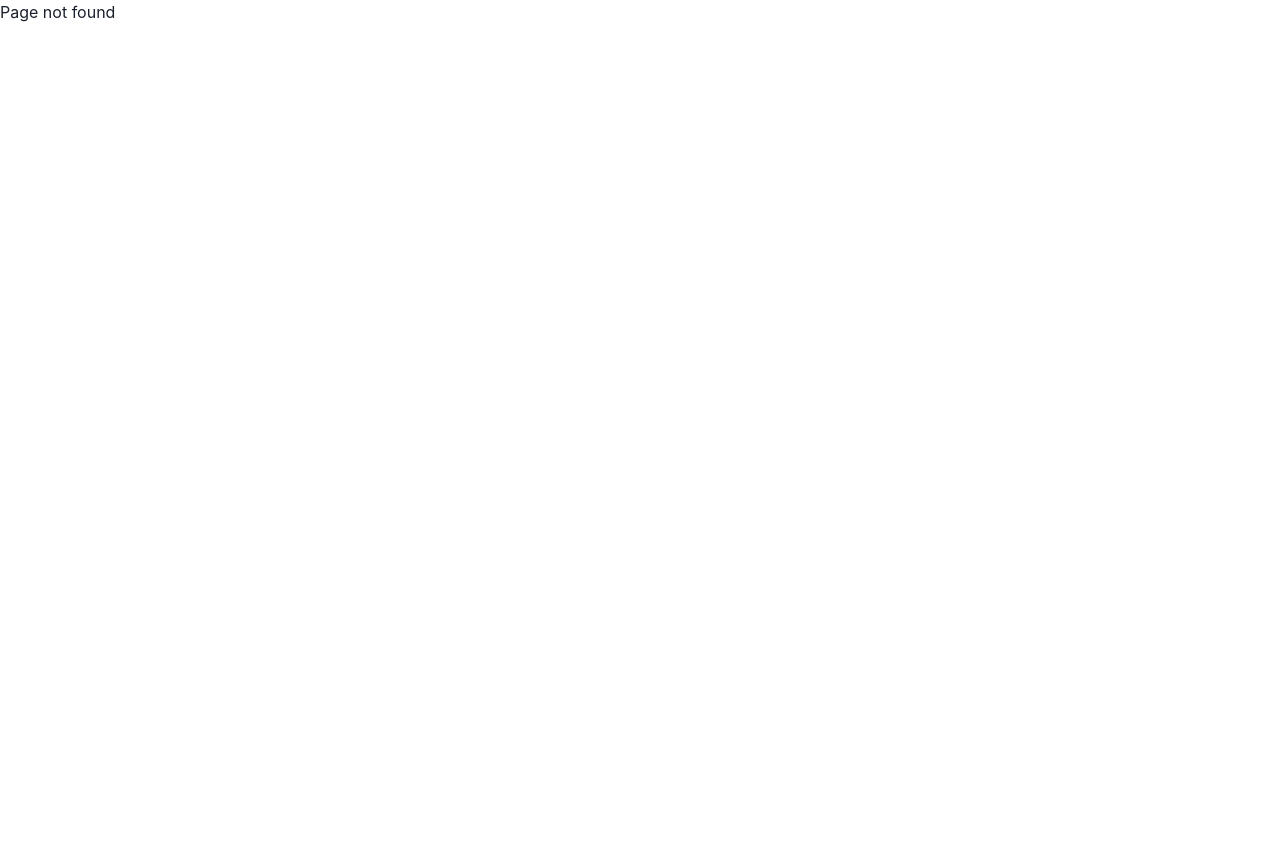
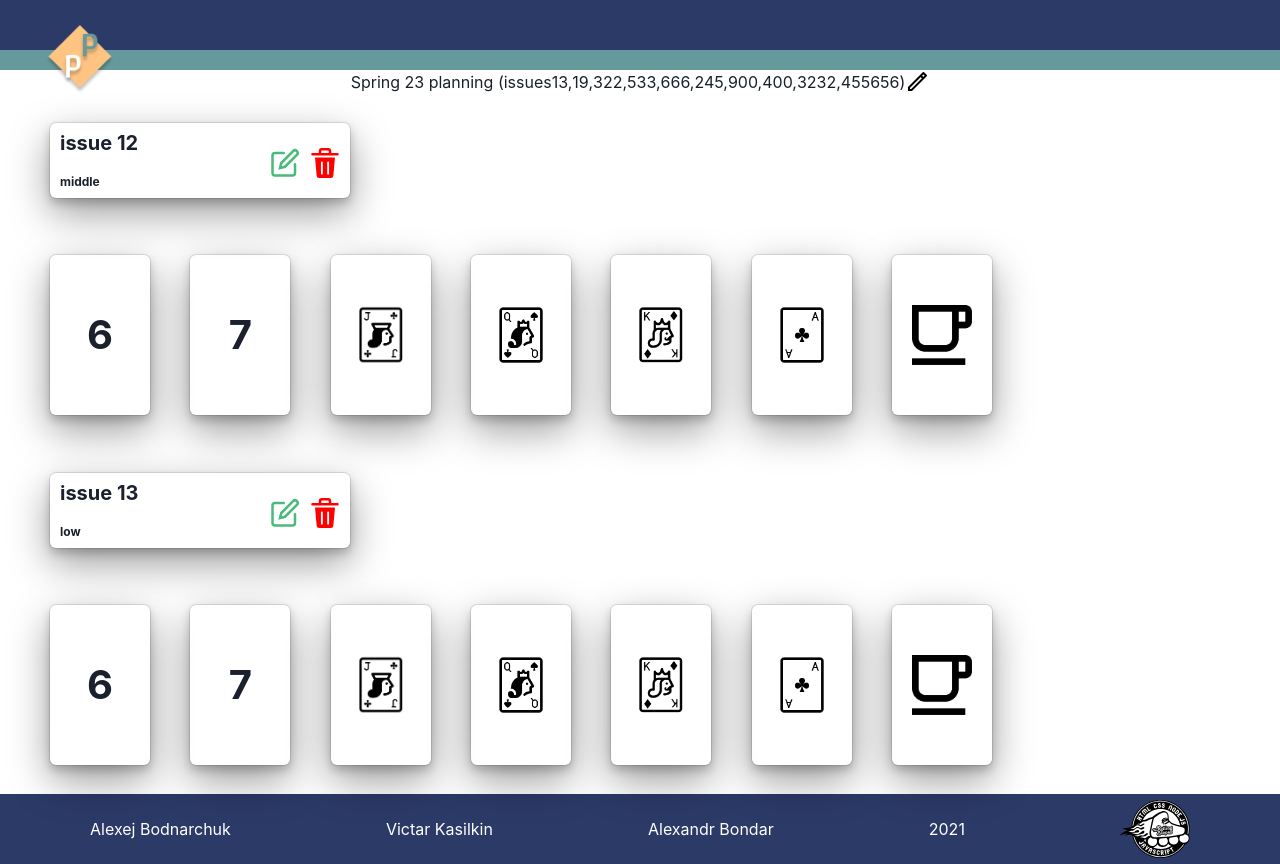
Before and after one commit to victordobryi/pointing-poker, a React (Create React App) app in the folder pointing-poker/: page /game-result in a window 1280 px wide. Before the commit this address had no page. Before the commit the page ends 800 px from the top, so only its background shows below. Built offline with nearby package versions, Linux system fonts and the light colour scheme; the HTML template or start-up script is replaced by a standard one.

Commit message:
add: cards

```diff
--- a/pointing-poker/src/App.js
+++ b/pointing-poker/src/App.js
@@ -1,10 +1,11 @@
 import { BrowserRouter as Router, Switch, Route } from "react-router-dom";
-import { Provider } from 'react-redux';
-import { store } from './store';
-import { ChakraProvider } from '@chakra-ui/react';
-import { MainPage } from './pages/main-page/main-page';
+import { Provider } from "react-redux";
+import { store } from "./store";
+import { ChakraProvider } from "@chakra-ui/react";
+import { MainPage } from "./pages/main-page/main-page";
 
 import GameMasterPage from "./pages/Game-master";
+import { ResultPage } from "./pages/result-page/result-page";
 import LobbyMasterPage from "./pages/Lobby-master";
 import LobbyMembersPage from "./pages/Lobby-members";
 
@@ -22,6 +23,9 @@ export const App = () => {
                   </Route>
                   <Route path="/game-master">
                     <GameMasterPage />
+                  </Route>
+                  <Route path="/game-result">
+                    <ResultPage />
                   </Route>
                   <Route path="/lobby-master">
                     <LobbyMasterPage />
--- a/pointing-poker/src/components/settings-form/SettingsForm.jsx
+++ b/pointing-poker/src/components/settings-form/SettingsForm.jsx
@@ -1,4 +1,4 @@
-import React, {useState} from 'react';
+import React, { useState } from "react";
 import {
   Box,
   Heading,
@@ -8,84 +8,90 @@ import {
   Flex,
   Spacer,
   Select,
-} from '@chakra-ui/react';
-import {NumberInputElem} from './NumberInput';
-import GameCard from '../cards/GameCard';
-import AddCard from '../cards/AddCard';
-import NewGameCard from '../cards/NewGameCard';
-import cup from '../../assets/icons/Cup.png';
-import J from '../../assets/icons/J.png';
-import Q from '../../assets/icons/Q.png';
-import K from '../../assets/icons/K.png';
-import A from '../../assets/icons/A.png';
+} from "@chakra-ui/react";
+import { NumberInputElem } from "./NumberInput";
+import GameCard from "../cards/GameCard";
+import AddCard from "../cards/AddCard";
+import NewGameCard from "../cards/NewGameCard";
+import cup from "../../assets/icons/Cup.png";
+import J from "../../assets/icons/J.png";
+import Q from "../../assets/icons/Q.png";
+import K from "../../assets/icons/K.png";
+import A from "../../assets/icons/A.png";
 
-const fibonacciCards = [
-  '0', '1', '2', '3', '5', '8', cup,
-];
+const fibonacciCards = ["0", "1", "2", "3", "5", "8", cup];
 
-const TshirtsCards = [
-  'XS', 'S', 'M', 'L', 'XL', cup,
-];
+const TshirtsCards = ["XS", "S", "M", "L", "XL", cup];
 
-const PlayingCards = [
-  '6', '7', J, Q, K, A, cup,
-];
+const PlayingCards = ["6", "7", J, Q, K, A, cup];
 
 const SettingsForm = () => {
   const [settingsData, setSettingsData] = useState({
     isMaster: false,
     isChanging: false,
     isTimer: false,
-    scoreType: '',
+    scoreType: "",
     minutes: 0,
     seconds: 0,
   });
 
-  let cards = settingsData.scoreType === 'FN'
+  let cards =
+    settingsData.scoreType === "FN"
       ? fibonacciCards
-    : settingsData.scoreType === 'TS'
+      : settingsData.scoreType === "TS"
       ? TshirtsCards
       : PlayingCards;
 
   const [isNewCard, setIsNewCard] = useState(false);
 
   const handleIsMasterSelect = () => {
-    setSettingsData(settingsData => ({ ...settingsData, isMaster: !settingsData.isMaster }));
-  }
+    setSettingsData((settingsData) => ({
+      ...settingsData,
+      isMaster: !settingsData.isMaster,
+    }));
+  };
 
   const handleChangigngSelect = () => {
-    setSettingsData(settingsData => ({ ...settingsData, isChanging: !settingsData.isChanging }));
-  }
+    setSettingsData((settingsData) => ({
+      ...settingsData,
+      isChanging: !settingsData.isChanging,
+    }));
+  };
 
   const handleIsTimerSelect = () => {
-    setSettingsData(settingsData => ({ ...settingsData, isTimer: !settingsData.isTimer }));
-  }
+    setSettingsData((settingsData) => ({
+      ...settingsData,
+      isTimer: !settingsData.isTimer,
+    }));
+  };
 
   const handleTypesSelect = (e) => {
-    setSettingsData(settingsData => ({ ...settingsData, scoreType: e.target.value}));
-  }
+    setSettingsData((settingsData) => ({
+      ...settingsData,
+      scoreType: e.target.value,
+    }));
+  };
 
   const handleMinutesChange = (e) => {
-    setSettingsData(settingsData => ({ ...settingsData, minutes: e}));
-    console.log(settingsData);
-  }
+    setSettingsData((settingsData) => ({ ...settingsData, minutes: e }));
+  };
 
   const handleSecondsChange = (e) => {
-    setSettingsData(settingsData => ({ ...settingsData, seconds: e}));
-  }
+    setSettingsData((settingsData) => ({ ...settingsData, seconds: e }));
+  };
 
   const handleAddClick = (e) => {
     setIsNewCard(true);
-  }
+  };
 
   const handleNewCardClick = (value) => {
     cards.push(value);
     setIsNewCard(false);
-  }
+  };
 
   const handleDelCardClick = (e) => {
     setIsNewCard(false);
-  }
+  };
 
   return (
     <>
@@ -93,78 +99,116 @@ const SettingsForm = () => {
         Game settings:
       </Heading>
       <Box maxW="550px" ml="36px" mr="36px">
-
         <FormControl id="settings">
           <Flex mb="20px">
-          <FormLabel mb="0" fontSize="lg">Scram master as player:</FormLabel>
+            <FormLabel mb="0" fontSize="lg">
+              Scram master as player:
+            </FormLabel>
             <Spacer />
-          <Switch colorScheme={'facebook'} onChange={handleIsMasterSelect}/>
+            <Switch colorScheme={"facebook"} onChange={handleIsMasterSelect} />
           </Flex>
           <Flex mb="20px">
-          <FormLabel mb="0" fontSize="lg">Changing card in round end:</FormLabel>
+            <FormLabel mb="0" fontSize="lg">
+              Changing card in round end:
+            </FormLabel>
             <Spacer />
-          <Switch colorScheme={'facebook'} onChange={handleChangigngSelect}/>
+            <Switch colorScheme={"facebook"} onChange={handleChangigngSelect} />
           </Flex>
           <Flex mb="20px">
-          <FormLabel mb="0" fontSize="lg">Is timer needed:</FormLabel>
+            <FormLabel mb="0" fontSize="lg">
+              Is timer needed:
+            </FormLabel>
             <Spacer />
-          <Switch colorScheme={'facebook'} onChange={handleIsTimerSelect}/>
+            <Switch colorScheme={"facebook"} onChange={handleIsTimerSelect} />
           </Flex>
           <Flex mb="20px">
-          <FormLabel mb="0" fontSize="lg">Score type:</FormLabel>
+            <FormLabel mb="0" fontSize="lg">
+              Score type:
+            </FormLabel>
             <Spacer />
-          <Select placeholder="Select score type" w="50%" onChange={handleTypesSelect}>
+            <Select
+              placeholder="Select score type"
+              w="50%"
+              onChange={handleTypesSelect}
+            >
               <option value="FN">Fibonacci Numbers</option>
               <option value="TS">T-shirts Size</option>
               <option value="PC">Playing Cards</option>
             </Select>
           </Flex>
           <Flex mb="20px">
-          <FormLabel mb="0" fontSize="lg">Score type (Short):</FormLabel>
+            <FormLabel mb="0" fontSize="lg">
+              Score type (Short):
+            </FormLabel>
             <Spacer />
-          <Box fontSize={30} fontWeight="bold" h="30px">{settingsData.scoreType}</Box>
+            <Box fontSize={30} fontWeight="bold" h="30px">
+              {settingsData.scoreType}
+            </Box>
           </Flex>
-        {
-          settingsData.isTimer
-            ? <Flex mb="20px">
-                <FormLabel mb="0" fontSize="lg">Round time:</FormLabel>
+          {settingsData.isTimer ? (
+            <Flex mb="20px">
+              <FormLabel mb="0" fontSize="lg">
+                Round time:
+              </FormLabel>
               <Spacer />
-                <Flex >
+              <Flex>
                 <Box>
-                    <FormLabel mb="0" fontSize="sm">Minutes</FormLabel>
-                    <NumberInputElem minVal={0} maxVal={5} onChangeFn={handleMinutesChange}/>
+                  <FormLabel mb="0" fontSize="sm">
+                    Minutes
+                  </FormLabel>
+                  <NumberInputElem
+                    minVal={0}
+                    maxVal={5}
+                    onChangeFn={handleMinutesChange}
+                  />
                 </Box>
-                  <Box fontSize={28} fontWeight="bold" lineHeight="80px">:</Box>
+                <Box fontSize={28} fontWeight="bold" lineHeight="80px">
+                  :
+                </Box>
                 <Box>
-                    <FormLabel mb="0" fontSize="sm">Seconds</FormLabel>
-                    <NumberInputElem min={0} max={60} onChange={handleSecondsChange}/>
+                  <FormLabel mb="0" fontSize="sm">
+                    Seconds
+                  </FormLabel>
+                  <NumberInputElem
+                    min={0}
+                    max={60}
+                    onChange={handleSecondsChange}
+                  />
                 </Box>
               </Flex>
             </Flex>
-            : null
-        }
+          ) : null}
         </FormControl>
-      {
-        settingsData.scoreType === ''
-          ? <Box h="180px"></Box>
-          : <>
-              <FormLabel mb="0" fontSize="lg">Add card values:</FormLabel>
+        {settingsData.scoreType === "" ? (
+          <Box h="180px"></Box>
+        ) : (
+          <>
+            <FormLabel mb="0" fontSize="lg">
+              Add card values:
+            </FormLabel>
             <Flex wrap="wrap">
-                {
-                  cards.map((card) =>
-                    <GameCard key={card} scoreType={settingsData.scoreType} image={card} />)
-                }
-                {
-                  !isNewCard
-                    ? <AddCard addClick={handleAddClick}/>
-                    : <NewGameCard scoreType={settingsData.scoreType} addClick={handleNewCardClick} deleteClick={handleDelCardClick}/>
-                }
+              {cards.map((card) => (
+                <GameCard
+                  key={card}
+                  scoreType={settingsData.scoreType}
+                  image={card}
+                />
+              ))}
+              {!isNewCard ? (
+                <AddCard addClick={handleAddClick} />
+              ) : (
+                <NewGameCard
+                  scoreType={settingsData.scoreType}
+                  addClick={handleNewCardClick}
+                  deleteClick={handleDelCardClick}
+                />
+              )}
             </Flex>
           </>
-      }
-    </Box >
+        )}
+      </Box>
     </>
   );
-}
+};
 
 export default SettingsForm;
--- a/pointing-poker/src/components/userNavigation/userNavigationGame.jsx
+++ b/pointing-poker/src/components/userNavigation/userNavigationGame.jsx
@@ -13,6 +13,9 @@ const master = {
 };
 
 export const UserNavGame = () => {
+  const handleStopClick = () => {
+    window.location.assign("/game-result");
+  };
   return (
     <>
       <Flex justifyContent={"center"} w="80%">
@@ -34,7 +37,11 @@ export const UserNavGame = () => {
           <OneMember member={master} />
         </Box>
         <Spacer />
-        <Button variant={"outline"} colorScheme={"facebook"}>
+        <Button
+          variant={"outline"}
+          colorScheme={"facebook"}
+          onClick={() => handleStopClick()}
+        >
           Stop game
         </Button>
       </Flex>
--- a/pointing-poker/src/pages/Game-master.jsx
+++ b/pointing-poker/src/pages/Game-master.jsx
@@ -1,3 +1,4 @@
+import React, { useState } from "react";
 import { VStack, Flex } from "@chakra-ui/react";
 import Issues from "../components/issues/Issues";
 import "../App";
@@ -7,7 +8,36 @@ import { RoundControl } from "../components/roundControl/RoundControl";
 import { ScoreTable } from "../components/score/ScoreTable";
 import { MainLayout } from "../components/mainLayout/mainLayout";
 
+import GameCard from "../components/cards/GameCard";
+import cup from "../assets/icons/Cup.png";
+import J from "../assets/icons/J.png";
+import Q from "../assets/icons/Q.png";
+import K from "../assets/icons/K.png";
+import A from "../assets/icons/A.png";
+
+const fibonacciCards = ["0", "1", "2", "3", "5", "8", cup];
+
+const TshirtsCards = ["XS", "S", "M", "L", "XL", cup];
+
+const PlayingCards = ["6", "7", J, Q, K, A, cup];
+
 function GameMasterPage() {
+  const [settingsData, setSettingsData] = useState({
+    isMaster: false,
+    isChanging: false,
+    isTimer: false,
+    scoreType: "",
+    minutes: 0,
+    seconds: 0,
+  });
+
+  let cards =
+    settingsData.scoreType === "FN"
+      ? fibonacciCards
+      : settingsData.scoreType === "TS"
+      ? TshirtsCards
+      : PlayingCards;
+
   return (
     <MainLayout>
       <Flex h="86%" direction="row" justify="center" align="flex-start" mb={15}>
@@ -29,6 +59,20 @@ function GameMasterPage() {
             <Issues />
             <RoundControl mt={85} />
           </Flex>
+          <Flex
+            w="90%"
+            direction="row"
+            justify="space-between"
+            align="flex-start"
+          >
+            {cards.map((card) => (
+              <GameCard
+                key={card}
+                scoreType={settingsData.scoreType}
+                image={card}
+              />
+            ))}
+          </Flex>
         </VStack>
         <Flex w="40%" direction="column" justify="flex-start" align="center">
           <ScoreTable />
--- /dev/null
+++ b/pointing-poker/src/pages/result-page/result-page.jsx
@@ -0,0 +1,131 @@
+import React, { useState } from "react";
+import { MainLayout } from "../../components/mainLayout/mainLayout";
+import { Flex, Img } from "@chakra-ui/react";
+import pencil from "../../assets/icons/pencil.png";
+
+import IssueItem from "../../components/issues/IssueItem";
+
+import GameCard from "../../components/cards/GameCard";
+import cup from "../../assets/icons/Cup.png";
+import J from "../../assets/icons/J.png";
+import Q from "../../assets/icons/Q.png";
+import K from "../../assets/icons/K.png";
+import A from "../../assets/icons/A.png";
+
+const fibonacciCards = ["0", "1", "2", "3", "5", "8", cup];
+
+const TshirtsCards = ["XS", "S", "M", "L", "XL", cup];
+
+const PlayingCards = ["6", "7", J, Q, K, A, cup];
+
+const issuesNumbers = [13, 19, 322, 533, 666, 245, 900, 400, 3232, 455656];
+
+export const ResultPage = () => {
+  const [modalActive, setModalActive] = useState(false);
+  const [currentIssue, setCurrentIssue] = useState("");
+  const [isNewIssue, setIsNewIssue] = useState(false);
+  const [activeIssue, setActiveIssue] = useState("");
+  const [issues, setIssues] = useState([
+    {
+      id: 1,
+      name: "issue 12",
+      link: " http://jira.my-company.com/issue-12",
+      priority: "middle",
+    },
+    {
+      id: 2,
+      name: "issue 13",
+      link: " http://jira.my-company.com/issue-13",
+      priority: "low",
+    },
+  ]);
+
+  const [settingsData, setSettingsData] = useState({
+    isMaster: false,
+    isChanging: false,
+    isTimer: false,
+    scoreType: "",
+    minutes: 0,
+    seconds: 0,
+  });
+
+  let cards =
+    settingsData.scoreType === "FN"
+      ? fibonacciCards
+      : settingsData.scoreType === "TS"
+      ? TshirtsCards
+      : PlayingCards;
+
+  const handleOnClick = (issue) => {
+    setActiveIssue(issue);
+  };
+
+  const handleDelClick = (id) => {
+    setIssues(issues.filter((issue) => issue.id !== id));
+  };
+
+  const handleReviseClick = (issue) => {
+    setModalActive(true);
+    setCurrentIssue(issue);
+  };
+
+  return (
+    <MainLayout>
+      <Flex justifyContent={"center"}>
+        Spring 23 planning (issues {""}
+        {issuesNumbers.map((issue, index) =>
+          issuesNumbers.length > index + 1 ? (
+            <span key={index}>{issue}, </span>
+          ) : (
+            <span key={index}>{issue} </span>
+          )
+        )}
+        )<Img src={pencil}></Img>
+      </Flex>
+      <Flex direction="column" justify="space-around" h="100%">
+        <Flex h="350px" direction="column" justify="space-around">
+          <Flex maxW="1200px" wrap="wrap">
+            <IssueItem
+              key={issues[0].id}
+              issue={issues[0]}
+              deleteClick={handleDelClick}
+              revise={handleReviseClick}
+              setActiveIssue={handleOnClick}
+              activeIssue={activeIssue}
+            />
+          </Flex>
+          <Flex justify="space-between" w="80%">
+            {cards.map((card) => (
+              <GameCard
+                key={card}
+                scoreType={settingsData.scoreType}
+                image={card}
+              />
+            ))}
+          </Flex>
+        </Flex>
+        <Flex h="350px" direction="column" justify="space-around">
+          <Flex maxW="1200px" wrap="wrap">
+            <IssueItem
+              key={issues[1].id}
+              issue={issues[1]}
+              deleteClick={handleDelClick}
+              revise={handleReviseClick}
+              setActiveIssue={handleOnClick}
+              activeIssue={activeIssue}
+            />
+          </Flex>
+          <Flex justify="space-between" w="80%">
+            {cards.map((card) => (
+              <GameCard
+                key={card}
+                scoreType={settingsData.scoreType}
+                image={card}
+              />
+            ))}
+          </Flex>
+        </Flex>
+      </Flex>
+    </MainLayout>
+  );
+};
```
Also changed, not shown: pointing-poker/src/components/useNavigation/userNavigation.jsx (deleted, +0 -65 lines), pointing-poker/src/assets/icons/pencil.png (added), pointing-poker/src/pages/result-page/result-page.scss (added). Lines whose indentation alone changed are shown as unchanged.
